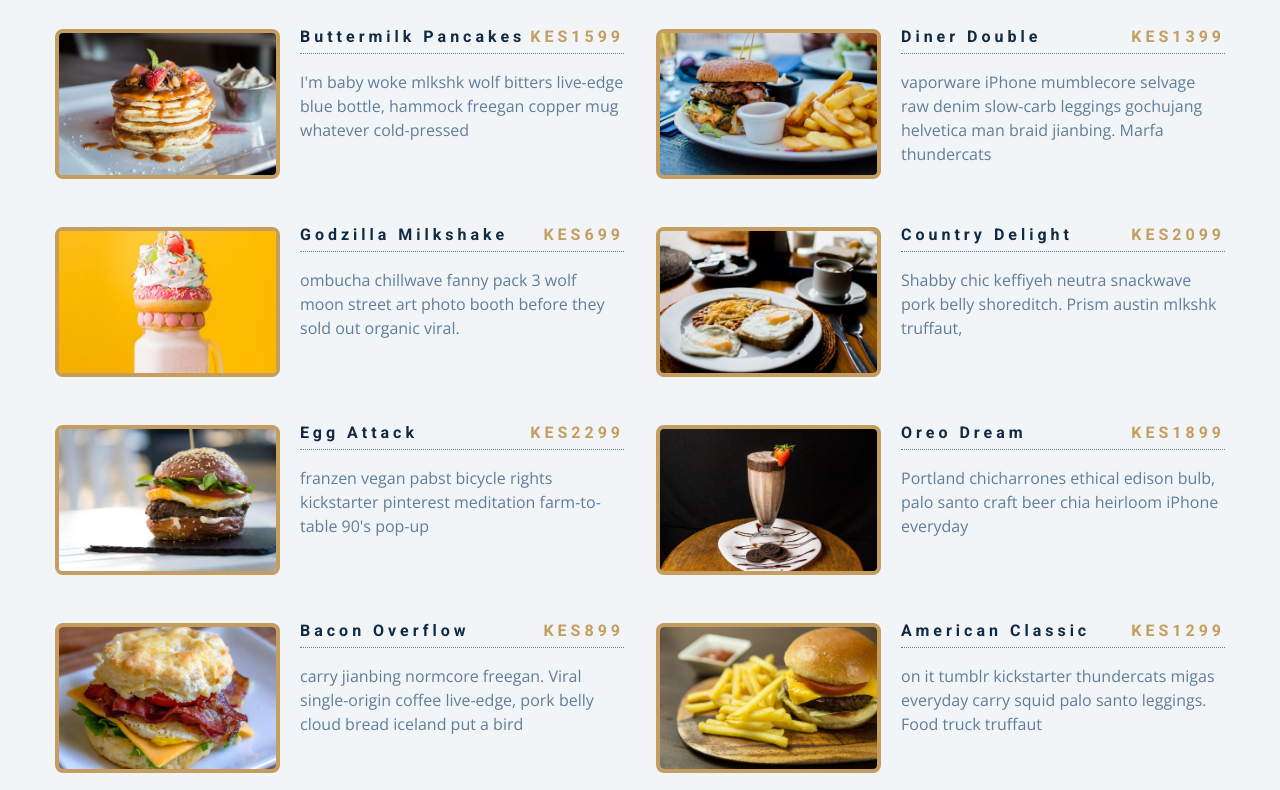
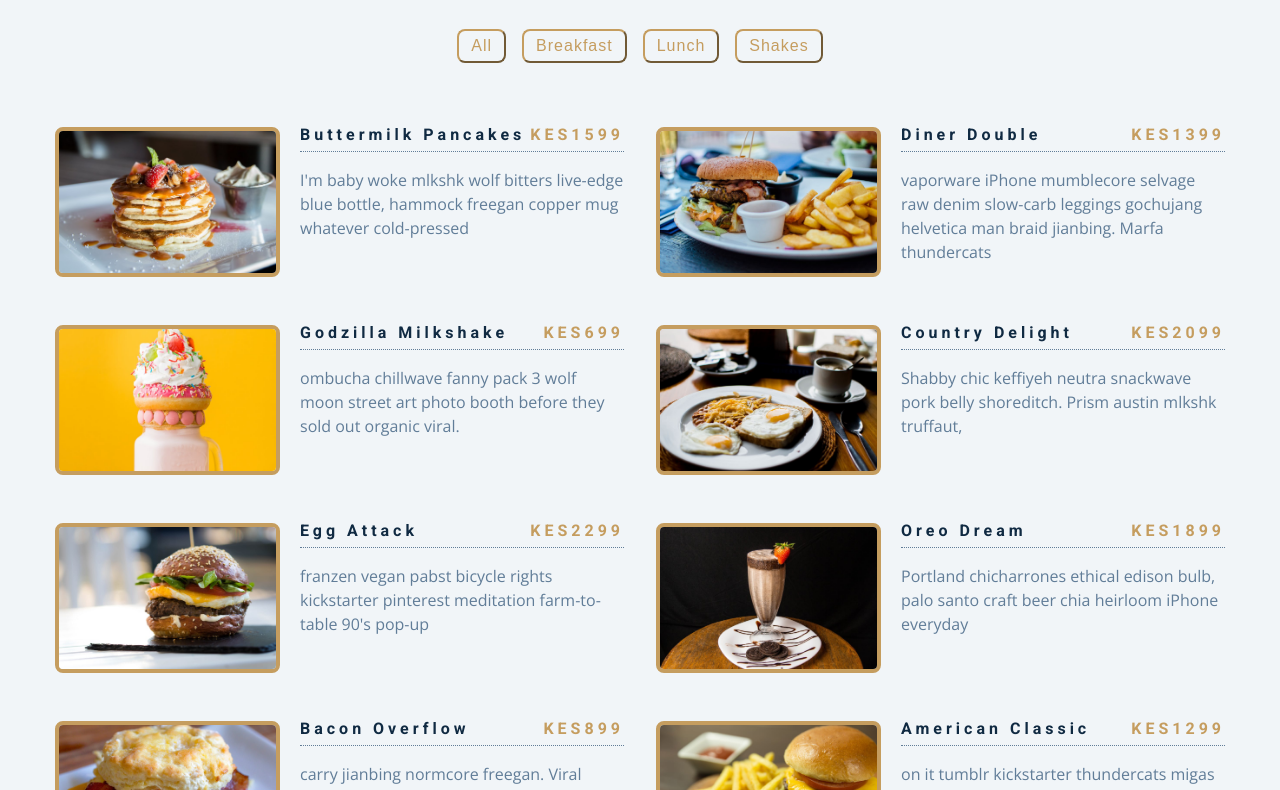
Before and after one commit to apudo-Sebby/Filter-funnel-, a plain HTML site: page setup/index.html in a window 1280 px wide. Shown: the part 139-929 px from the top of the page. Drawn offline with nearby package versions, Linux system fonts and the light colour scheme.

Commit message:
Finished setting up the filter buttons

```diff
--- a/setup/index.html
+++ b/setup/index.html
@@ -20,6 +20,12 @@
         <div class="underline"></div>
       </div>
       <!-- filter buttons -->
+      <div class="btn-container">
+        <button class="filter-btn" type="button" data-id="all">all</button>
+        <button class="filter-btn" type="button" data-id="breakfast">Breakfast</button>
+        <button class="filter-btn" type="button" data-id="lunch">lunch</button>
+        <button class="filter-btn" type="button" data-id="shakes">shakes</button>
+      </div>
       <!-- menu items -->
       <div class="section-center">
         <!-- single item -->
```
